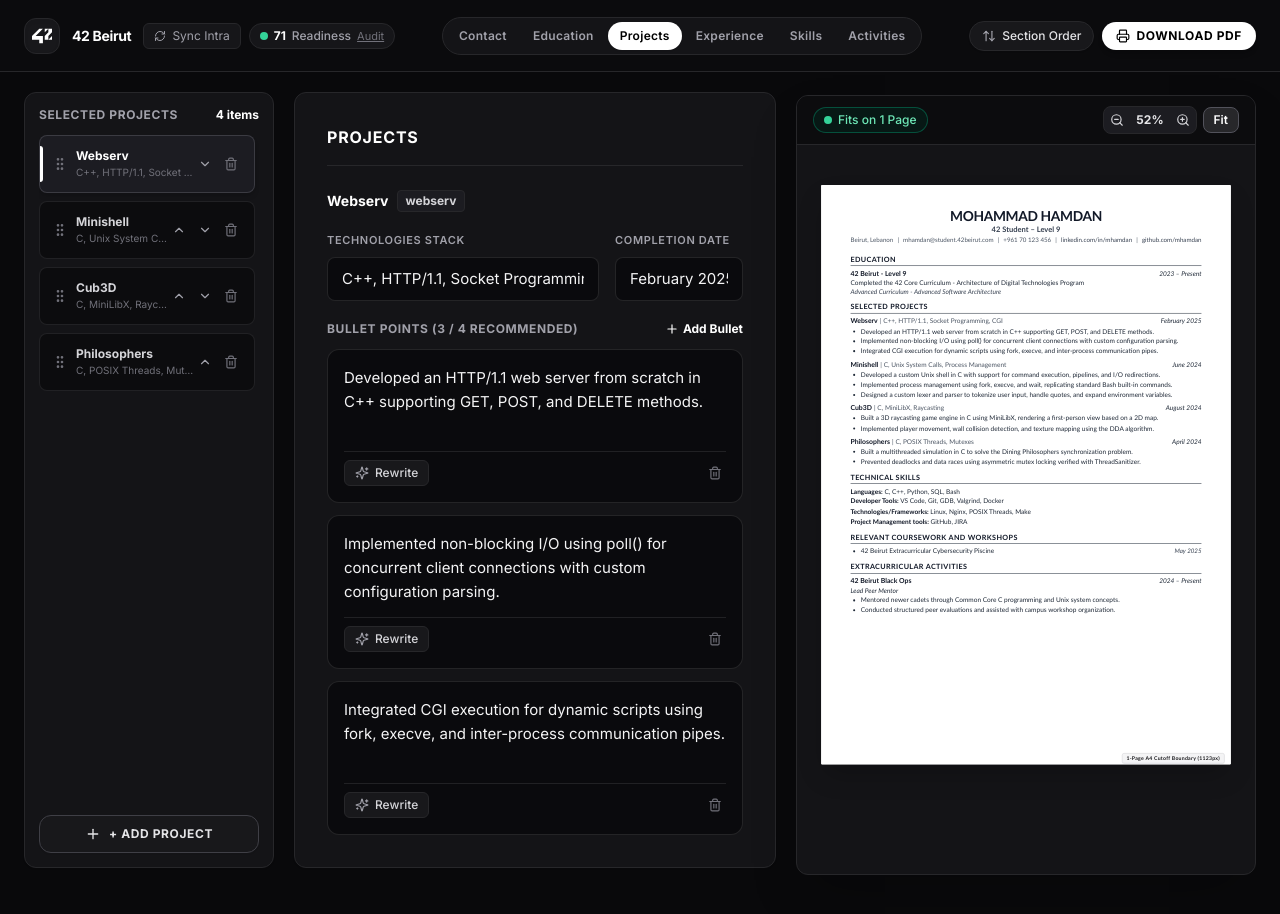
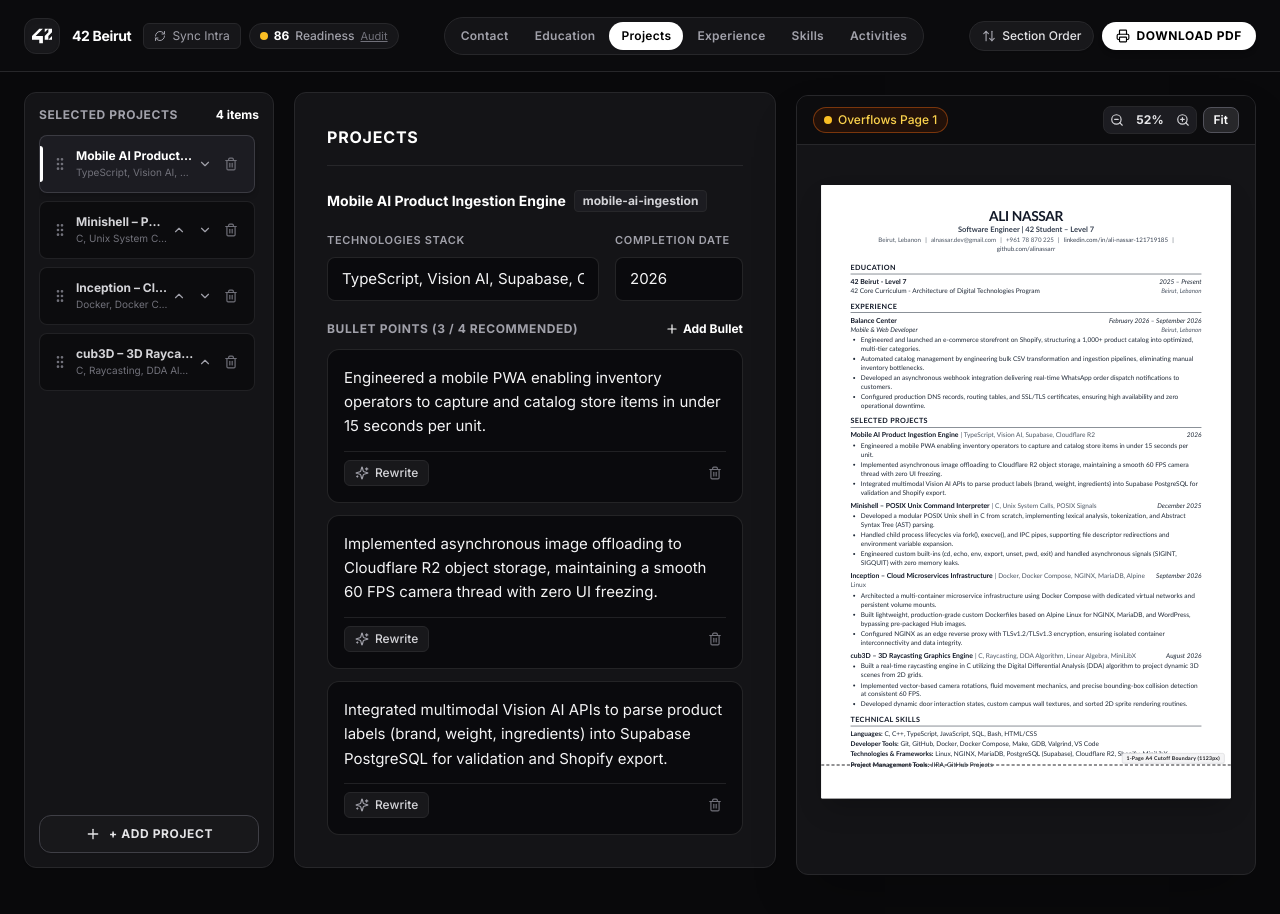
Before and after one commit to AliNassarr/42Beirut-Recruit, a Next.js app: page / in a window 1280 px wide. Built offline with nearby package versions, Linux system fonts and the light colour scheme.

Commit message:
feat(cv): integrate Ali Nassar CV adhering strictly to 42 Beirut and Dr. Wissam template standards

```diff
--- a/src/components/templates/WissamCleanTemplate.tsx
+++ b/src/components/templates/WissamCleanTemplate.tsx
@@ -119,13 +119,20 @@ export const WissamCleanTemplate = forwardRef<HTMLDivElement, WissamCleanTemplat
               42 Beirut - Level {contact.level}
             </span>
             <span className="text-gray-800 italic" style={{ fontSize: isCompact ? "9pt" : "9.5pt" }}>
-              {educationState === "STATE_C_ALUMNUS" ? "2024" : "2023 – Present"}
+              {(() => {
+                const edu42 = education?.find((e) => e.institution.toLowerCase().includes("42 beirut"));
+                if (edu42?.startDate) {
+                  return `${edu42.startDate} – ${edu42.endDate || "Present"}`;
+                }
+                return educationState === "STATE_C_ALUMNUS" ? "2024" : "2025 – Present";
+              })()}
             </span>
           </div>
 
           {educationState === "STATE_A_CORE" && (
-            <div className="text-gray-800" style={{ fontSize: isCompact ? "9pt" : "9.5pt" }}>
-              42 Core Curriculum - Architecture of Digital Technologies Program
+            <div className="flex justify-between items-baseline text-gray-800" style={{ fontSize: isCompact ? "9pt" : "9.5pt" }}>
+              <span>42 Core Curriculum - Architecture of Digital Technologies Program</span>
+              <span className="italic text-gray-600" style={{ fontSize: isCompact ? "8.5pt" : "9pt" }}>Beirut, Lebanon</span>
             </div>
           )}
 
@@ -348,11 +355,11 @@ export const WissamCleanTemplate = forwardRef<HTMLDivElement, WissamCleanTemplat
               {skills.developerTools.join(", ")}
             </div>
             <div>
-              <span className="font-bold text-gray-900">Technologies/Frameworks:</span>{" "}
+              <span className="font-bold text-gray-900">Technologies &amp; Frameworks:</span>{" "}
               {skills.technologiesFrameworks.join(", ")}
             </div>
             <div>
-              <span className="font-bold text-gray-900">Project Management tools:</span>{" "}
+              <span className="font-bold text-gray-900">Project Management Tools:</span>{" "}
               {skills.projectManagementTools.join(", ")}
             </div>
           </div>
@@ -525,7 +532,7 @@ export const WissamCleanTemplate = forwardRef<HTMLDivElement, WissamCleanTemplat
             className="text-gray-700 font-semibold mb-0.5"
             style={{ fontSize: isCompact ? "10pt" : "11pt" }}
           >
-            42 Student – Level {contact.level}
+            {data.targetRole ? `${data.targetRole.includes("42") ? data.targetRole : `${data.targetRole} | 42 Student – Level ${contact.level}`}` : `42 Student – Level ${contact.level}`}
           </div>
 
           <div
--- a/src/lib/docx-generator.ts
+++ b/src/lib/docx-generator.ts
@@ -64,7 +64,9 @@ export async function generateDrWissamDocx(data: CVData): Promise<Blob> {
       spacing: { after: isCompact ? 30 : 60 },
       children: [
         new TextRun({
-          text: `42 Student – Level ${data.contact.level}`,
+          text: data.targetRole
+            ? `${data.targetRole.includes("42") ? data.targetRole : `${data.targetRole} | 42 Student – Level ${data.contact.level}`}`
+            : `42 Student – Level ${data.contact.level}`,
           bold: true,
           size: isCompact ? 20 : 22, // 10pt or 11pt
           font: FONT_FAMILY,
@@ -77,7 +79,7 @@ export async function generateDrWissamDocx(data: CVData): Promise<Blob> {
       spacing: { after: isCompact ? 120 : 180 },
       children: [
         new TextRun({
-          text: `${data.contact.email}  |  ${data.contact.phoneNumber}  |  ${data.contact.linkedinUrl.replace(/^https?:\/\//, "")}  |  ${data.contact.githubUrl.replace(/^https?:\/\//, "")}`,
+          text: `${data.contact.location ? `${data.contact.location}  |  ` : ""}${data.contact.email}  |  ${data.contact.phoneNumber}  |  ${data.contact.linkedinUrl.replace(/^https?:\/\//, "")}  |  ${data.contact.githubUrl.replace(/^https?:\/\//, "")}`,
           size: isCompact ? 17 : 19, // 8.5pt or 9.5pt
           font: FONT_FAMILY,
           color: "4B5563",
@@ -105,7 +107,10 @@ export async function generateDrWissamDocx(data: CVData): Promise<Blob> {
         }),
         new TextRun("\t"),
         new TextRun({
-          text: data.educationState === "STATE_C_ALUMNUS" ? "2024" : "2023 – Present",
+          text: (() => {
+            const e = data.education?.find((x) => x.institution.toLowerCase().includes("42 beirut"));
+            return e?.startDate ? `${e.startDate} – ${e.endDate || "Present"}` : (data.educationState === "STATE_C_ALUMNUS" ? "2024" : "2025 – Present");
+          })(),
           italics: true,
           size: 19,
           font: FONT_FAMILY,
--- a/src/lib/intra/mock-data.ts
+++ b/src/lib/intra/mock-data.ts
@@ -37,32 +37,24 @@ export function format42ProjectDate(dateStr?: string): string {
 }
 
 export const MOCK_42_STUDENT: MockIntraUser = {
-  id: 134522,
-  login: "mhamdan",
-  email: "mhamdan@student.42beirut.com",
-  displayname: "Mohammad Hamdan",
+  id: 142078,
+  login: "alinassarr",
+  email: "alnassar.dev@gmail.com",
+  displayname: "Ali Nassar",
   image: "https://images.unsplash.com/photo-1534528741775-53994a69daeb?w=200&h=200&fit=crop",
   campusName: "Beirut",
   campusId: 43,
-  level: 9.85,
+  level: 7.0,
   grade: "Learner",
   poolMonth: "September",
-  poolYear: 2023,
+  poolYear: 2024,
   coalition: "Phoenicians",
-  beginAt: "2023-11-06T08:00:00.000Z",
+  beginAt: "2025-01-06T08:00:00.000Z",
   validatedProjects: [
-    { id: 12, name: "ft_transcendence", slug: "ft_transcendence", finalMark: 125, validated: true, markedAt: "2025-05-20T12:00:00.000Z", date: "May 2025" },
-    { id: 11, name: "Webserv", slug: "webserv", finalMark: 125, validated: true, markedAt: "2025-02-10T14:30:00.000Z", date: "February 2025" },
-    { id: 10, name: "Inception", slug: "inception", finalMark: 105, validated: true, markedAt: "2024-11-15T10:00:00.000Z", date: "November 2024" },
-    { id: 9, name: "CPP Modules", slug: "cpp-modules", finalMark: 100, validated: true, markedAt: "2024-10-02T16:15:00.000Z", date: "October 2024" },
-    { id: 8, name: "Cub3D", slug: "cub3d", finalMark: 115, validated: true, markedAt: "2024-08-14T09:45:00.000Z", date: "August 2024" },
-    { id: 7, name: "Minishell", slug: "minishell", finalMark: 115, validated: true, markedAt: "2024-06-25T11:20:00.000Z", date: "June 2024" },
-    { id: 6, name: "Philosophers", slug: "philosophers", finalMark: 100, validated: true, markedAt: "2024-04-18T13:00:00.000Z", date: "April 2024" },
-    { id: 5, name: "Minitalk", slug: "minitalk", finalMark: 125, validated: true, markedAt: "2024-03-05T15:10:00.000Z", date: "March 2024" },
-    { id: 4, name: "Push_swap", slug: "push_swap", finalMark: 100, validated: true, markedAt: "2024-02-20T17:00:00.000Z", date: "February 2024" },
-    { id: 3, name: "Born2beRoot", slug: "born2beroot", finalMark: 110, validated: true, markedAt: "2024-01-10T14:00:00.000Z", date: "January 2024" },
-    { id: 2, name: "ft_printf", slug: "ft_printf", finalMark: 100, validated: true, markedAt: "2023-12-15T12:00:00.000Z", date: "December 2023" },
-    { id: 1, name: "Libft", slug: "libft", finalMark: 125, validated: true, markedAt: "2023-12-01T10:00:00.000Z", date: "December 2023" },
+    { id: 10, name: "Inception", slug: "inception", finalMark: 100, validated: true, markedAt: "2026-09-15T10:00:00.000Z", date: "September 2026" },
+    { id: 8, name: "cub3D", slug: "cub3d", finalMark: 100, validated: true, markedAt: "2026-08-14T09:45:00.000Z", date: "August 2026" },
+    { id: 7, name: "Minishell", slug: "minishell", finalMark: 100, validated: true, markedAt: "2025-12-25T11:20:00.000Z", date: "December 2025" },
+    { id: 6, name: "Philosophers", slug: "philosophers", finalMark: 100, validated: true, markedAt: "2025-04-18T13:00:00.000Z", date: "April 2025" },
   ],
 };
 
@@ -70,9 +62,9 @@ export const MOCK_42_STUDENT: MockIntraUser = {
  * Pre-fills an initial baseline CV from 42 Intra profile data
  */
 export function createInitialCVFromIntra(
-  user: MockIntraUser,
+  user: MockIntraUser = MOCK_42_STUDENT,
   targetRole = "Software Engineer",
-  showExperience = false
+  showExperience = true
 ): CVData {
   const isTranscendenceDone = user.validatedProjects.some(
     (p) => p.slug === "ft_transcendence" && p.validated
@@ -81,9 +73,9 @@ export function createInitialCVFromIntra(
 
   return {
     targetRole,
-    showExperience,
+    showExperience: true,
     styleDensity: "standard",
-    showExtracurriculars: true,
+    showExtracurriculars: false,
     sectionOrder: [...DEFAULT_SECTION_ORDER],
     educationState,
     specializationTrack: educationState === "STATE_B_SPECIALIZATION" ? "Advanced Software Architecture" : undefined,
@@ -91,9 +83,9 @@ export function createInitialCVFromIntra(
       fullName: user.displayname,
       level: Math.floor(user.level),
       email: user.email,
-      phoneNumber: "+961 70 123 456",
-      githubUrl: `github.com/${user.login}`,
-      linkedinUrl: `linkedin.com/in/${user.login}`,
+      phoneNumber: "+961 78 870 225",
+      githubUrl: "github.com/alinassarr",
+      linkedinUrl: "linkedin.com/in/ali-nassar-121719185",
       location: "Beirut, Lebanon",
     },
     education: [
@@ -104,7 +96,7 @@ export function createInitialCVFromIntra(
           educationState === "STATE_A_CORE"
             ? "42 Core Curriculum - Architecture of Digital Technologies Program"
             : "Completed the 42 Core Curriculum - Architecture of Digital Technologies Program",
-        startDate: "2023",
+        startDate: "2025",
         endDate: "Present",
         isCurrent: true,
         level: Math.floor(user.level),
@@ -113,86 +105,84 @@ export function createInitialCVFromIntra(
           educationState === "STATE_B_SPECIALIZATION" ? "Advanced Software Architecture" : undefined,
       },
     ],
-    experience: [],
+    experience: [
+      {
+        id: "exp-balance-center",
+        company: "Balance Center",
+        role: "Mobile & Web Developer",
+        location: "Beirut, Lebanon",
+        startDate: "February 2026",
+        endDate: "September 2026",
+        isCurrent: false,
+        bulletPoints: [
+          "Engineered and launched an e-commerce storefront on Shopify, structuring a 1,000+ product catalog into optimized, multi-tier categories.",
+          "Automated catalog management by engineering bulk CSV transformation and ingestion pipelines, eliminating manual inventory bottlenecks.",
+          "Developed an asynchronous webhook integration delivering real-time WhatsApp order dispatch notifications to customers.",
+          "Configured production DNS records, routing tables, and SSL/TLS certificates, ensuring high availability and zero operational downtime.",
+        ],
+      },
+    ],
     projects: [
       {
-        id: "proj-webserv",
-        name: "Webserv",
-        slug: "webserv",
-        is42Project: true,
-        techStack: "C++, HTTP/1.1, Socket Programming, CGI",
-        date: "February 2025",
+        id: "proj-ai-scanner",
+        name: "Mobile AI Product Ingestion Engine",
+        slug: "mobile-ai-ingestion",
+        is42Project: false,
+        techStack: "TypeScript, Vision AI, Supabase, Cloudflare R2",
+        date: "2026",
         bulletPoints: [
-          "Developed an HTTP/1.1 web server from scratch in C++ supporting GET, POST, and DELETE methods.",
-          "Implemented non-blocking I/O using poll() for concurrent client connections with custom configuration parsing.",
-          "Integrated CGI execution for dynamic scripts using fork, execve, and inter-process communication pipes.",
+          "Engineered a mobile PWA enabling inventory operators to capture and catalog store items in under 15 seconds per unit.",
+          "Implemented asynchronous image offloading to Cloudflare R2 object storage, maintaining a smooth 60 FPS camera thread with zero UI freezing.",
+          "Integrated multimodal Vision AI APIs to parse product labels (brand, weight, ingredients) into Supabase PostgreSQL for validation and Shopify export.",
         ],
       },
       {
         id: "proj-minishell",
-        name: "Minishell",
+        name: "Minishell – POSIX Unix Command Interpreter",
         slug: "minishell",
         is42Project: true,
-        techStack: "C, Unix System Calls, Process Management",
-        date: "June 2024",
+        techStack: "C, Unix System Calls, POSIX Signals",
+        date: "December 2025",
         bulletPoints: [
-          "Developed a custom Unix shell in C with support for command execution, pipelines, and I/O redirections.",
-          "Implemented process management using fork, execve, and wait, replicating standard Bash built-in commands.",
-          "Designed a custom lexer and parser to tokenize user input, handle quotes, and expand environment variables.",
+          "Developed a modular POSIX Unix shell in C from scratch, implementing lexical analysis, tokenization, and Abstract Syntax Tree (AST) parsing.",
+          "Handled child process lifecycles via fork(), execve(), and IPC pipes, supporting file descriptor redirections and environment variable expansion.",
+          "Engineered custom built-ins (cd, echo, env, export, unset, pwd, exit) and handled asynchronous signals (SIGINT, SIGQUIT) with zero memory leaks.",
+        ],
+      },
+      {
+        id: "proj-inception",
+        name: "Inception – Cloud Microservices Infrastructure",
+        slug: "inception",
+        is42Project: true,
+        techStack: "Docker, Docker Compose, NGINX, MariaDB, Alpine Linux",
+        date: "September 2026",
+        bulletPoints: [
+          "Architected a multi-container microservice infrastructure using Docker Compose with dedicated virtual networks and persistent volume mounts.",
+          "Built lightweight, production-grade custom Dockerfiles based on Alpine Linux for NGINX, MariaDB, and WordPress, bypassing pre-packaged Hub images.",
+          "Configured NGINX as an edge reverse proxy with TLSv1.2/TLSv1.3 encryption, ensuring isolated container interconnectivity and data integrity.",
         ],
       },
       {
         id: "proj-cub3d",
-        name: "Cub3D",
+        name: "cub3D – 3D Raycasting Graphics Engine",
         slug: "cub3d",
         is42Project: true,
-        techStack: "C, MiniLibX, Raycasting",
-        date: "August 2024",
+        techStack: "C, Raycasting, DDA Algorithm, Linear Algebra, MiniLibX",
+        date: "August 2026",
         bulletPoints: [
-          "Built a 3D raycasting game engine in C using MiniLibX, rendering a first-person view based on a 2D map.",
-          "Implemented player movement, wall collision detection, and texture mapping using the DDA algorithm.",
-        ],
-      },
-      {
-        id: "proj-philosophers",
-        name: "Philosophers",
-        slug: "philosophers",
-        is42Project: true,
-        techStack: "C, POSIX Threads, Mutexes",
-        date: "April 2024",
-        bulletPoints: [
-          "Built a multithreaded simulation in C to solve the Dining Philosophers synchronization problem.",
-          "Prevented deadlocks and data races using asymmetric mutex locking verified with ThreadSanitizer.",
+          "Built a real-time raycasting engine in C utilizing the Digital Differential Analysis (DDA) algorithm to project dynamic 3D scenes from 2D grids.",
+          "Implemented vector-based camera rotations, fluid movement mechanics, and precise bounding-box collision detection at consistent 60 FPS.",
+          "Developed dynamic door interaction states, custom campus wall textures, and sorted 2D sprite rendering routines.",
         ],
       },
     ],
     skills: {
-      languages: ["C", "C++", "Python", "SQL", "Bash"],
-      developerTools: ["VS Code", "Git", "GDB", "Valgrind", "Docker"],
-      technologiesFrameworks: ["Linux", "Nginx", "POSIX Threads", "Make"],
-      projectManagementTools: ["GitHub", "JIRA"],
+      languages: ["C", "C++", "TypeScript", "JavaScript", "SQL", "Bash", "HTML/CSS"],
+      developerTools: ["Git", "GitHub", "Docker", "Docker Compose", "Make", "GDB", "Valgrind", "VS Code"],
+      technologiesFrameworks: ["Linux", "NGINX", "MariaDB", "PostgreSQL (Supabase)", "Cloudflare R2", "Shopify", "MiniLibX"],
+      projectManagementTools: ["JIRA", "GitHub Projects"],
     },
-    coursework: [
-      {
-        id: "cw-cyber",
-        title: "42 Beirut Extracurricular Cybersecurity Piscine",
-        date: "May 2025",
-        institution: "42 Beirut",
-      },
-    ],
-    extracurriculars: [
-      {
-        id: "ec-blackops",
-        organization: "42 Beirut Black Ops",
-        role: "Lead Peer Mentor",
-        startDate: "2024",
-        endDate: "Present",
-        isCurrent: true,
-        bulletPoints: [
-          "Mentored newer cadets through Common Core C programming and Unix system concepts.",
-          "Conducted structured peer evaluations and assisted with campus workshop organization.",
-        ],
-      },
-    ],
+    coursework: [],
+    extracurriculars: [],
   };
 }
--- a/src/lib/store/cv-store.ts
+++ b/src/lib/store/cv-store.ts
@@ -1114,19 +1114,19 @@ export const useCVStore = create<CVStore>()(
           currentStep: get().studentProfile ? "SETUP" : "LOGIN",
           targetRole: "Software Engineer",
           educationState: "STATE_A_CORE",
-          specializationTrack: "Advanced Software Architecture",
-          showExperience: false,
+          specializationTrack: undefined,
+          showExperience: true,
           styleDensity: "standard",
-          showExtracurriculars: true,
+          showExtracurriculars: false,
           selectedProjects: [
-            { name: "Webserv", slug: "webserv", techStack: "C++, HTTP/1.1, Sockets", date: "February 2025", is42Project: true },
-            { name: "Minishell", slug: "minishell", techStack: "C, Unix System Calls", date: "June 2024", is42Project: true },
-            { name: "Cub3D", slug: "cub3d", techStack: "C, MiniLibX, Raycasting", date: "August 2024", is42Project: true },
-            { name: "Philosophers", slug: "philosophers", techStack: "C, Threads, Mutexes", date: "April 2024", is42Project: true },
+            { name: "Mobile AI Product Ingestion Engine", slug: "mobile-ai-ingestion", techStack: "TypeScript, Vision AI, Supabase, Cloudflare R2", date: "2026", is42Project: false },
+            { name: "Minishell", slug: "minishell", techStack: "C, Unix System Calls, POSIX Signals", date: "December 2025", is42Project: true },
+            { name: "Inception", slug: "inception", techStack: "Docker, Docker Compose, NGINX, MariaDB, Alpine Linux", date: "September 2026", is42Project: true },
+            { name: "cub3D", slug: "cub3d", techStack: "C, Raycasting, DDA Algorithm, Linear Algebra, MiniLibX", date: "August 2026", is42Project: true },
           ],
           customProjects: [],
           projectAnswers: {},
-          selectedCampusRoles: ["Black Ops"],
+          selectedCampusRoles: [],
           campusRoleAnswers: {},
           selectedCoursework: [],
           cvData: initialCV,
@@ -1194,6 +1194,11 @@ export const useCVStore = create<CVStore>()(
               sectionOrder: [...DEFAULT_SECTION_ORDER],
             };
           }
+          if (state.cvData?.contact?.fullName === "Mohammad Hamdan") {
+            const initialCV = createInitialCVFromIntra(MOCK_42_STUDENT);
+            state.cvData = initialCV;
+            state.studentProfile = MOCK_42_STUDENT;
+          }
           state.setHasHydrated(true);
         }
       },
```
Also changed, not shown: scripts/capture-ali-nassar-cv.js (added, +106 -0 lines).
